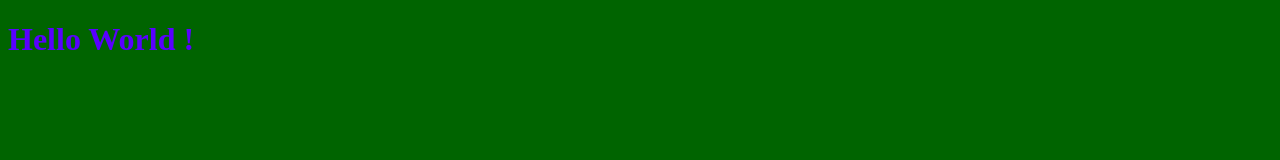
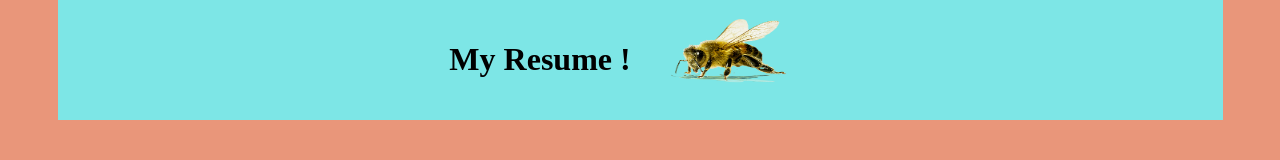
Before and after one commit to Norio85/rsschool-cv, a plain HTML site: page index.html in a window 1280 px wide. Drawn offline with Linux system fonts and the light colour scheme.

Commit message:
init: update html file

```diff
--- a/index.html
+++ b/index.html
@@ -8,8 +8,15 @@
     <title>Document</title>
 </head>
 <body>
-    <h1>
-        Hello World !
-    </h1>
+    <header>
+    <div class="container title">
+        <h1 class="title">
+            My Resume !
+        </h1>
+        <img src="./img/bee2.png" alt="bee">
+    </div>
+    </header>
+
+
 </body>
 </html>
--- a/style.css
+++ b/style.css
@@ -1,6 +1,20 @@
 body {
-    background-color: darkgreen;
+    width: 100%;
+    max-width: 1165px;
+    background-color: darksalmon;
+    margin: 0 auto;
 }
-h1 {
-    color: rgb(89, 0, 255);
+header {
+    background-color:rgb(125, 230, 230);
+    padding: 20px;
 }
+header .title {
+  display: flex;
+  justify-content: center;
+}
+header .title img {
+    width: 200px;
+    height: 150px;
+    margin-bottom: -25px;
+    margin-top: -45px;
+}
```
Also changed, not shown: img/bee.jpg (added), img/bee2.png (added).
